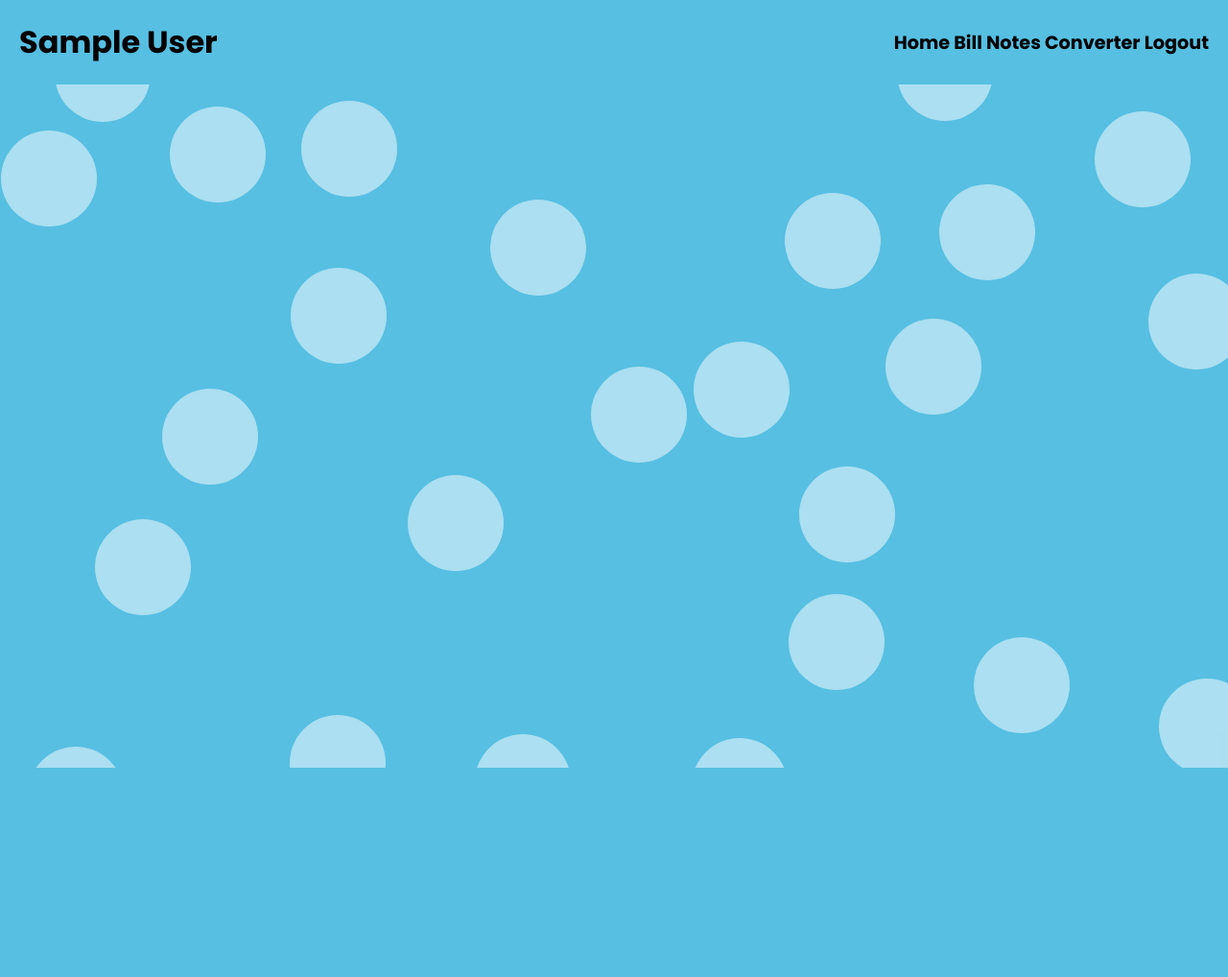
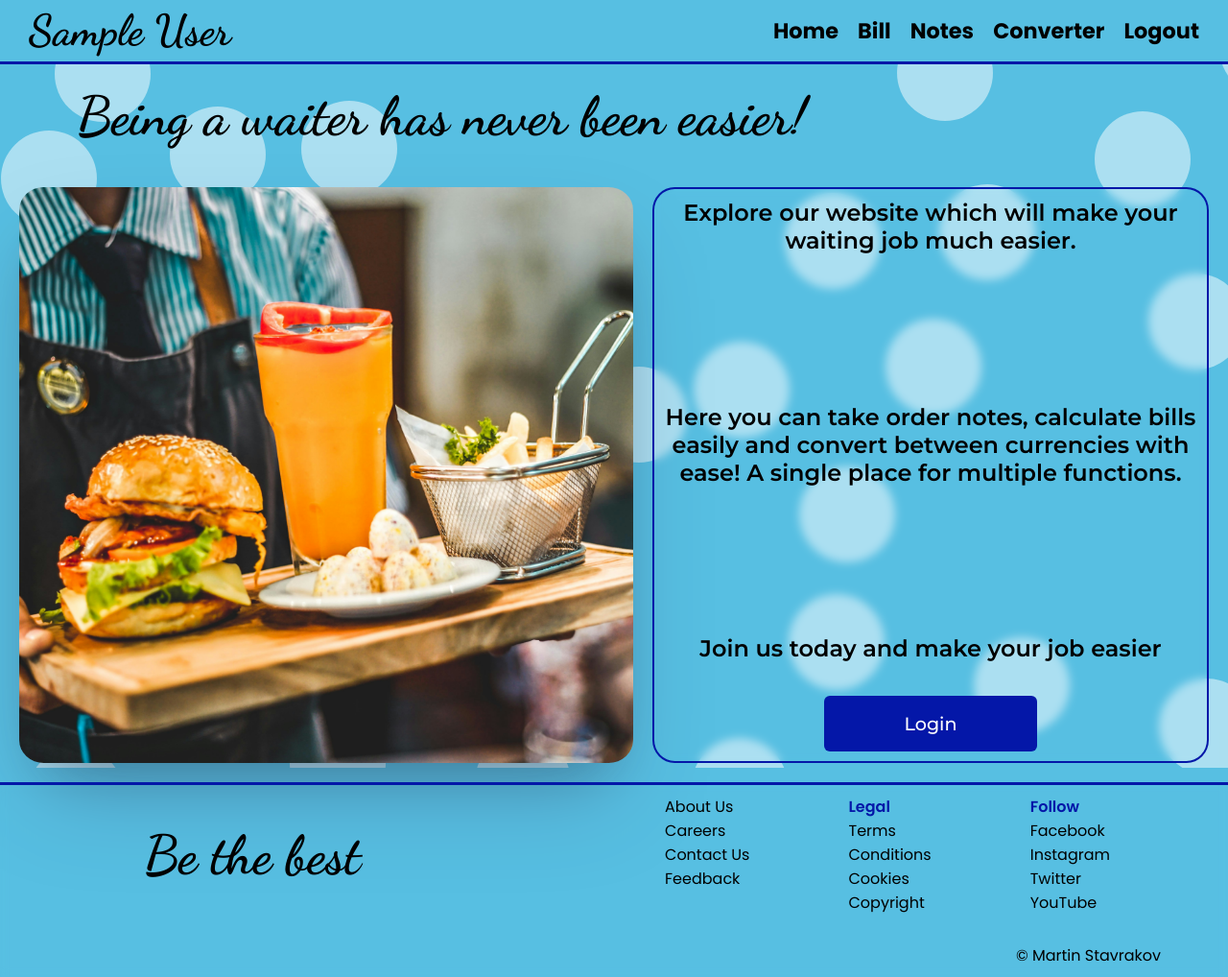
Before and after one commit to m-stavrakov/restaurant_software, a Flask app: page / in a window 1280 px wide. Shown: the whole page at 96% size. Before the commit the page ends 800 px from the top, so only its background shows below. Run offline with Flask 2, Linux system fonts and the light colour scheme; the visitor is signed in with stand-in values (Sample User, id 1).

Commit message:
Start styling, front page done

```diff
--- a/app.py
+++ b/app.py
@@ -9,18 +9,22 @@ if __name__ == '__app__':
 app.secret_key = 'heheh34434grgrgrg'
 results = []
 notes_list = []
-test_orders = []
 
 @app.route('/')
+def base():
+    return render_template('front-page.html')
+
+@app.route('/home')
 def home():
-    return render_template('base.html')
+    return render_template('home.html')
 
 @app.route('/login', methods=['GET'])
 def login():
     # Log in page for the app
     if 'email' in session:
         flash('Successful login', category='success')
-        return render_template(url_for('home'))
+        # return render_template(url_for('home'))
+        return render_template('home.html')
 
     # flash('Please login', category='error')
     return render_template('login.html')
@@ -30,7 +34,8 @@ def login_user():
     session['email'] = request.form['email']
     session['name'] = request.form['name']
 
-    return redirect(url_for('home'))
+    return render_template('home.html')
+
 
 @app.route('/logout')
 def logout():
@@ -38,7 +43,7 @@ def logout():
     session.pop('name', None)
 
     # flash('Logged out successfully', category='success')
-    return redirect(url_for('home'))
+    return redirect(url_for('base'))
 
 @app.route('/calculator', methods=['GET', 'POST'])
 def calculator():
--- a/static/JavaScript/index.js
+++ b/static/JavaScript/index.js
@@ -67,7 +67,23 @@ document.addEventListener("DOMContentLoaded", function() {
     window.addEventListener('resize', addCircles);
 });
 
-// Deleting from Bill page
+// IMAGE SLIDER
+let img = document.getElementById('img-slider');
+let sliderImgs = ['/static/images/waiter2.jpg', '/static/images/waiter3.jpg', '/static/images/waiter4.jpg', '/static/images/paying1.jpg', '/static/images/paying2.jpg']
+let start = 0
+
+function slider(){
+    if (start < sliderImgs.length){
+        start++;
+    }else{
+        start = 1;
+    }
+
+    img.innerHTML = "<img src=" + sliderImgs[start-1] + ">";
+};
+
+setInterval(slider, 4000);
+
 
 // Delete result asynchronously
 $(document).on('click', '.delete-button', function() {
--- a/static/style.css
+++ b/static/style.css
@@ -1,4 +1,6 @@
 @import url('https://fonts.googleapis.com/css2?family=Poppins:ital,wght@0,400;0,600;0,700;0,900;1,400&display=swap');
+@import url('https://fonts.googleapis.com/css2?family=Dancing+Script:wght@400..700&display=swap');
+@import url('https://fonts.googleapis.com/css2?family=Montserrat:ital,wght@0,100..900;1,100..900&display=swap');
 
 *, *::before, *::after{
     box-sizing: border-box;
@@ -17,6 +19,21 @@ body{
     background-color: #57bfe2;
     overflow-x: hidden;
 }
+
+ul{
+    list-style: none;
+}
+
+.selectedOption {
+    top: -5px;
+}
+
+h1{
+    font-family: 'Dancing Script', sans-serif;
+    font-size: 2.8rem;
+}
+
+/* ###################### Background ###################### */
 
 .circle-container{
     position: fixed;
@@ -47,20 +64,16 @@ body{
     }
 }
 
-/* #nav{
-    padding: 20px 40px;
-} */
+/* ###################### Nav ###################### */
 
 .navbar{
     position: sticky;
     z-index: 1;
     top: 0;
     background: #57bfe2;
-    padding: 20px;
-}
-
-h1{
-    font-size: 2rem;
+    /* background: transparent; */
+    border-bottom: #0417a8 solid 3px;
+    padding: 5px 30px;
 }
 
 .navbar-nav{
@@ -70,15 +83,133 @@ h1{
 }
 
 .nav-item{
-    font-size: 1.2rem;
+    font-size: 1.4rem;
     font-weight: 700;
     text-decoration: none;
     color: black;
+    position: relative;
+    transition: color .2s ease-in-out;
+}
+
+.nav-item:after{
+    content: '';
+    position: absolute;
+    width: 100%;
+    transform: scaleX(0);
+    height: 3px;
+    bottom: -3px;
+    left: 0;
+    background-color: #0417a8;
+    transform-origin: center;
+    transition: transform 0.25s ease-out;
 }
 
 .nav-item:hover{
     color: #0417a8;
 }
+
+.nav-item:hover:after{
+    transform: scaleX(1);
+    transform-origin: center;
+}
+
+.inner-nav{
+    display: flex;
+    justify-content: space-between;
+    align-items: center;
+    gap: 20px;
+}
+
+/* ###################### Base ###################### */
+
+.title-main{
+    margin: 20px 80px;
+    font-size: 3.5rem;
+    font-weight: 700;
+}
+
+.main{
+    display: flex;
+    padding: 20px;
+    justify-content: space-between;
+    gap: 20px;
+}
+
+.image-container{
+    width:50vw;
+    height: 75vh;
+    box-shadow: rgba(50, 50, 93, 0.25) 0px 50px 100px -20px, rgba(0, 0, 0, 0.3) 0px 30px 60px -30px;
+    border-radius: 4%;
+}
+
+#img-slider{
+    width: 100%;
+    height: 100%;
+    overflow: hidden;
+    border-radius: 4%;
+}
+
+img{
+    width: 100%;
+    height: 100%;
+    object-fit: cover;
+    object-position: center;
+}
+
+.description-container{
+    display: flex;
+    flex-direction: column;
+    text-align: center;
+    justify-content: space-between;
+    gap: 30px;
+    font-family: 'Montserrat', sans-serif;
+    font-size: 1.5rem;
+    flex: 1;
+    backdrop-filter: blur(5px);
+    border: 2px solid #0417a8;
+    border-radius: 4%;
+    padding: 10px;
+}
+
+.description-container p{
+    font-weight: 600;
+}
+
+.description-link{
+    display: flex;
+    flex-direction: column;
+    align-items: center;
+    gap: 15px;
+}
+
+.login-link{
+    width: 40%;
+    padding: 15px 5px;
+    background: #0417a8;
+    border: 2px transparent solid;
+    outline: none;
+    border-radius: 6px;
+    cursor: pointer;
+    color: white;
+    font-size: 1em;
+    font-weight: 500;
+    margin-top: 20px;
+    transition: .3s;
+    text-decoration: none;
+    color: white;
+    font-family: 'Montserrat', sans-serif;
+    font-size: 1.2rem;
+}
+.login-link:hover{
+    background: transparent;
+    backdrop-filter: blur(5px);
+    border: 2px solid #0417a8;
+    color: #0417a8;
+    font-weight: bold;
+    font-size: 1.2rem;
+}
+
+/* ###################### LOGIN ###################### */
 
 .form-login{
     display: grid;
@@ -87,7 +218,7 @@ h1{
     margin: auto;
 }
 
-h3{
+.login-title{
     color: #0417a8;
     font-size: 2rem;
     text-align: center;
@@ -331,6 +462,49 @@ h3{
     cursor: pointer;
 }
 
-.selectedOption {
-    top: -5px;
+/* ###################### FOOTER ###################### */
+
+.footer{
+    display: flex;
+    flex-direction: column;
+    backdrop-filter: blur(5px);
+    border-top: #0417a8 solid 3px;
+    padding: 10px 70px ;
 }
+
+.footer_container{
+    display: flex;
+    justify-content: space-between;
+    align-items: center;
+    gap: 30px;
+}
+
+.info{
+    width: 50%;
+    display: flex;
+    flex-wrap: wrap;
+    justify-content: space-evenly;
+    gap: 50px;
+}
+
+.info_title{
+    color: #0417a8;
+    text-transform: capitalize;
+    font-weight: 600;
+    cursor: default;
+}
+
+li{
+    text-transform: capitalize;
+}
+
+li:hover{
+    color: #0417a8;
+    cursor: pointer;
+}
+
+.copy_rights{
+    text-align: end;
+    margin-top: 30px;
+    font-size: var(--smaller-font-size);
+}
--- a/templates/base.html
+++ b/templates/base.html
@@ -6,12 +6,11 @@
     <meta name="viewport" content="width=device-width, initial-scale=1.0">
     <link rel="stylesheet" href="/static/style.css">
     <script src="https://cdnjs.cloudflare.com/ajax/libs/jquery/3.6.0/jquery.min.js"></script>
-
     <title>{% block title %}Home{% endblock %}</title>
 </head>
 <body>
    <div class="circle-container"></div>
-        <nav class="navbar navbar-expand-lg">
+   <nav class="navbar">
     <!-- <button
     class="navbar-toggler"
     type="button"
@@ -22,31 +21,29 @@
     aria-label="Expand">
     <span class="navbar-toggler-icon"></span>
     </button> -->
-
-            <div class="collapse navbar-collapse" id="nav">
-                <div class="navbar-nav me-auto mb-2 mb-lg-0">
+        <div class="navbar-nav">
             {% if 'email' in session %}
                 <h1>
                     {{ session['name'] }}
                 </h1>
                 <div class="inner-nav">
-                            <a href="/" class="nav-item nav-link" id="home">
+                     <a href="/home" class="nav-item" id="home">
                         Home
                     </a>
 
-                            <a href="/calculator" class="nav-item nav-link" id="bill">
+                    <a href="/calculator" class="nav-item" id="bill">
                         Bill
                     </a>
 
-                            <a href="/notes" class="nav-item nav-link" id="notes">
+                    <a href="/notes" class="nav-item" id="notes">
                         Notes
                     </a>
 
-                            <a href="/converter" class="nav-item nav-link" id="converter">
+                    <a href="/converter" class="nav-item" id="converter">
                         Converter
                     </a>
 
-                            <a href="/logout" class="nav-item nav-link" id="logout">
+                    <a href="/logout" class="nav-item" id="logout">
                         Logout
                     </a>
                 </div>
@@ -57,46 +54,104 @@
                         Welcome
                     </h1>
 
-                        <a href="{{ url_for('login') }}" class="nav-item nav-link" id="login">
+                    <a href="{{ url_for('login') }}" class="nav-item" id="login">
                         Login
                     </a>
 
                 {% endif %}
             </div>
-            </div>
         </nav>
-
-        <!-- Displaying flash messages -->
-        {% with messages = get_flashed_messages(with_categories=true) %}
-            {% if messages %}
-                {% for category, message in messages %}
-                    {% if category == 'error' %}
-                        <div class="alert alert-danger alert-dismissable fade show" role="alert">
-                            {{ message }}
-                            <button type="button" class="close" data-bs-dismiss="alert">
-                                <span aria-hidden="true">&times;</span>
-                            </button>
-                        </div>
-                    {% else %}
-                        <div class="alert alert-success alert-dismissable fade show" role="alert">
-                            {{ message }}
-                            <button type="button" class="close" data-bs-dismiss="alert">
-                                <span aria-hidden="true">&times;</span>
-                            </button>
-                        </div>
-                    {% endif %}
-                {% endfor %}
-            {% endif %}
-        {% endwith %}
 
         <div class="container">
             {% block content %}
             {% endblock %}
         </div>
 
-        <script type="text/javascript" src="{{ url_for('static', filename='JavaScript/index.js') }}">
-        </script>
+    <footer class="footer">
+        <div class="footer_container">
 
+            <h1 class="title-main">
+                Be the best
+            </h1>
+
+            <div class="info">
+                <ul class="info_content">
+
+                    <li class="info_item">
+                        about us
+                    </li>
+
+                    <li class="info_item">
+                        careers
+                    </li>
+
+                    <li class="info_item">
+                        contact us
+                    </li>
+
+                    <li class="info_item">
+                        feedback
+                    </li>
+
+                </ul>
+
+                <ul class="info_content">
+                    <li class="info_title">
+                        legal
+                    </li>
+
+                    <li class="info_item">
+                        terms
+                    </li>
+
+                    <li class="info_item">
+                        conditions
+                    </li>
+
+                    <li class="info_item">
+                        cookies
+                    </li>
+
+                    <li class="info_item">
+                        copyright
+                    </li>
+                </ul>
+
+                <ul class="info_content">
+                    <li class="info_title">
+                        follow
+                    </li>
+
+                    <li class="info_item">
+                        facebook
+                    </li>
+
+                    <li class="info_item">
+                        instagram
+                    </li>
+
+                    <li class="info_item">
+                        twitter
+                    </li>
+
+                    <li class="info_item">
+                        YouTube
+                    </li>
+                </ul>
+                </div>
+            </div>
+
+            <div>
+
+                <p class="copy_rights">
+                    &copy; Martin Stavrakov
+                </p>
+
+            </div>
+        </div>
+    </footer>
+
+    <script type="text/javascript" src="{{ url_for('static', filename='JavaScript/index.js') }}"></script>
 
 </body>
 </html>
--- /dev/null
+++ b/templates/front-page.html
@@ -0,0 +1,30 @@
+{% extends 'base.html' %} {% block title %}Calculator{% endblock title %}
+
+{% block content %}
+    <h1 class="title-main">Being a waiter has never been easier!</h1>
+        <div class="main">
+
+            <div class="image-container">
+                <div id="img-slider">
+                    <img class="images" src="/static/images/waiter1.jpg" alt="Waiting">
+                </div>
+            </div>
+
+            <div class="description-container">
+                <p>
+                    Explore our website which will make your waiting job much easier.
+                </p>
+
+                <p>
+                    Here you can take order notes, calculate bills easily and convert between currencies with ease!
+                    A single place for multiple functions.
+                </p>
+
+                <p class="description-link">
+                    Join us today and make your job easier
+                    <a href="{{ url_for('login') }}" class="login-link">Login</a>
+                </p>
+            </div>
+
+        </div>
+{% endblock content %}
--- a/templates/login.html
+++ b/templates/login.html
@@ -2,7 +2,7 @@
 
 {% block content %}
 <form class="form-login" method="POST">
-    <h3>Login</h3>
+    <h3 class="login-title">Login</h3>
     <div class="form-group">
         <input
         type="email"
@@ -28,7 +28,7 @@
         </label>
     </div>
 
-    <button type="submit" class="btn btn-primary">
+    <button type="submit" class="btn">
         Login
     </button>
 </form>
```
Also changed, not shown: static/images/paying1.jpg (added), static/images/paying2.jpg (added), static/images/waiter1.jpg (added), static/images/waiter2.jpg (added), static/images/waiter3.jpg (added), templates/home.html (line endings or trailing spaces), 3 other files. Lines whose indentation alone changed are shown as unchanged.
